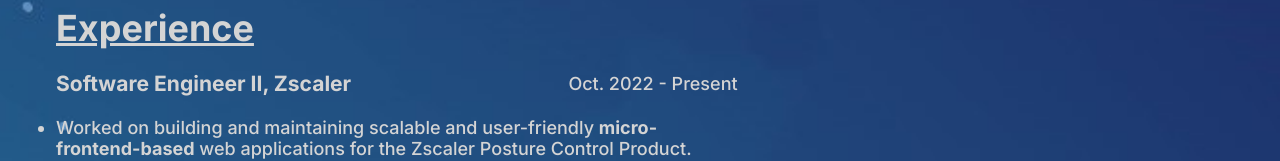
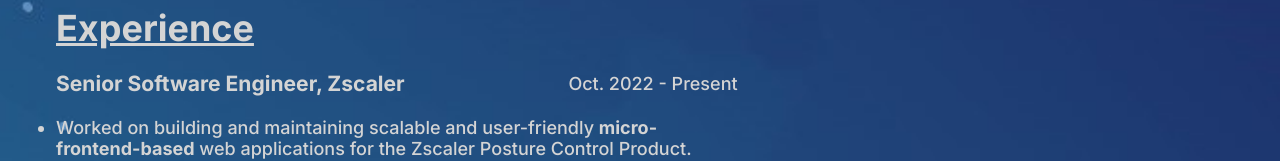
Before and after one commit to vikashd03/Portfolio, a Next.js app: page / in a window 1280 px wide. Shown: the part 642-803 px from the top of the page. Built offline with nearby package versions, Linux system fonts and the light colour scheme.

Commit message:
Update Experience.tsx

```diff
--- a/src/components/contents/Experience/Experience.tsx
+++ b/src/components/contents/Experience/Experience.tsx
@@ -10,7 +10,7 @@
       <br />
       <div>
         <span className={styles.title}>
-          <h3>Software Engineer II, Zscaler</h3>
+          <h3>Senior Software Engineer, Zscaler</h3>
           <p className={styles.duration}>Oct. 2022 - Present</p>
         </span>
         <br />
```
